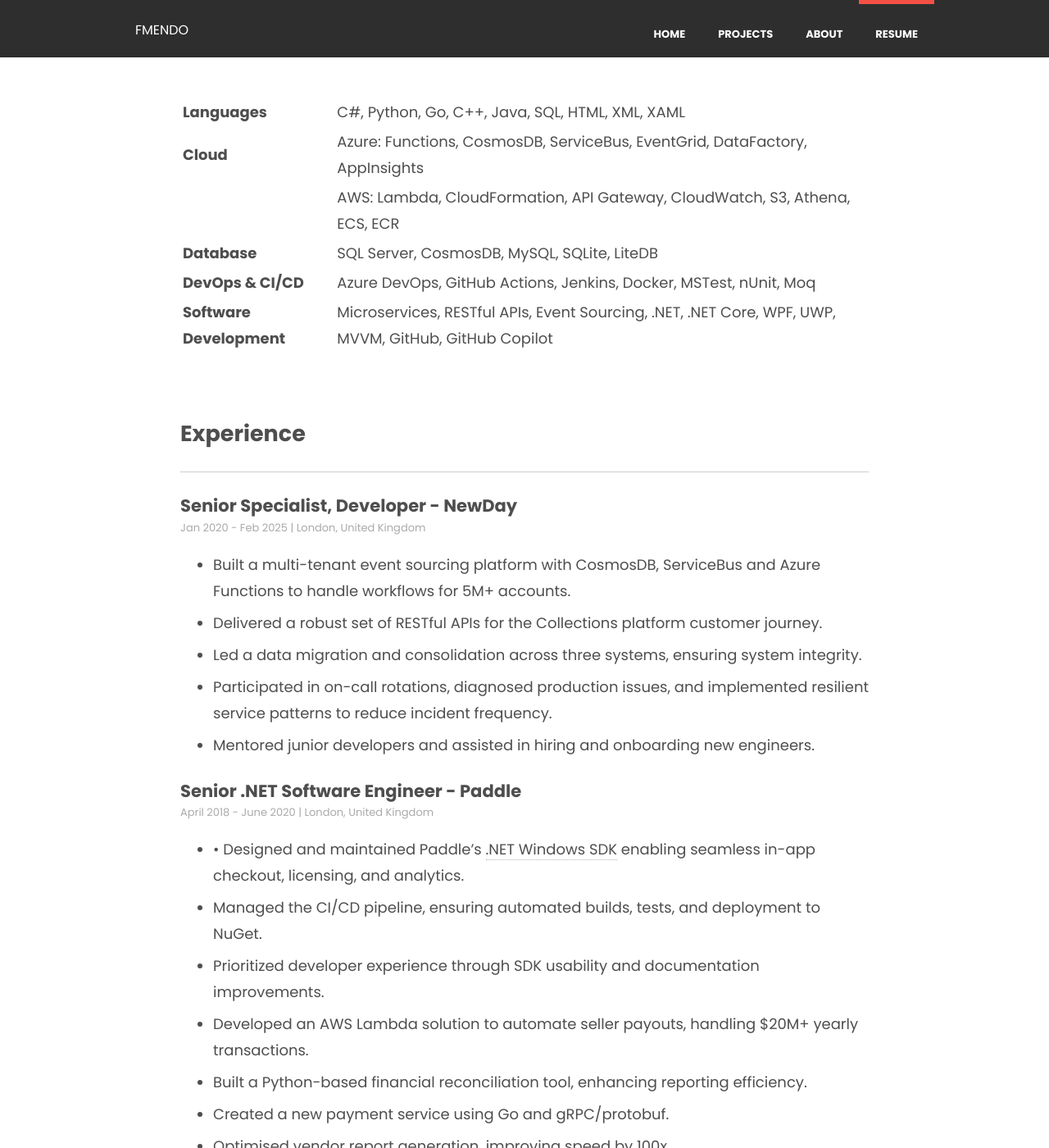
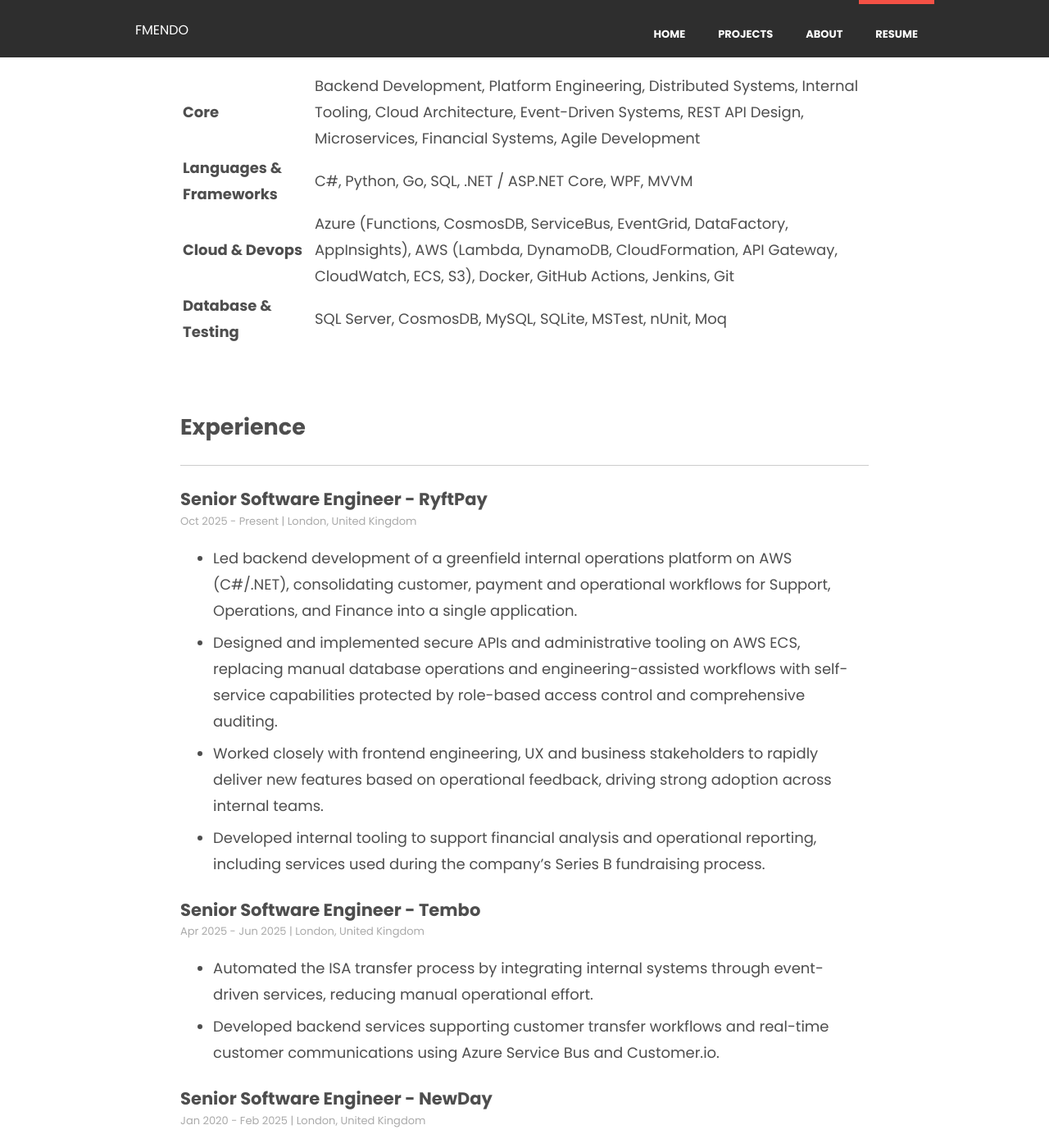
Before and after one commit to fmmendo/fmmendo.github.io, a Jekyll site: the page built from resume.md, in a window 1280 px wide and 1400 px high, scrolled down 594 px. Shown: the whole window at 82% size. Built offline with Jekyll 4.4.1, drawn with Linux system fonts in a browser that asks for light colours; nearby versions of some CDN libraries; some of the changed text lies outside the part shown.

Commit message:
update resume

```diff
--- a/resume.md
+++ b/resume.md
@@ -9,7 +9,7 @@
 
 ---
 
-Results-driven Senior Software Engineer with 13+ years of experience specializing in C#, .NET, cloud architecture, and distributed systems. Proven track record of designing and implementing scalable applications. Experienced in Azure and AWS cloud platforms and with event-driven architectures and microservices.
+Senior Software Engineer with 15+ years' experience designing and building cloud-native backend systems using C# and .NET. Experienced in distributed systems, internal platforms, payment systems and operational tooling across high-growth technology companies.
 
 <br />
 
@@ -17,12 +17,10 @@
 
 |                       |                                                                                           |
 | --------------------- | ----------------------------------------------------------------------------------------- |
-| **Languages**        | C#, Python, Go, C++, Java, SQL, HTML, XML, XAML                                                          |
-| **Cloud**            | Azure: Functions, CosmosDB, ServiceBus, EventGrid, DataFactory, AppInsights
-| | AWS: Lambda, CloudFormation, API Gateway, CloudWatch, S3, Athena, ECS, ECR                 |
-| **Database**         | SQL Server, CosmosDB, MySQL, SQLite, LiteDB                                                          |
-| **DevOps & CI/CD** | Azure DevOps, GitHub Actions, Jenkins, Docker, MSTest, nUnit, Moq |
-| **Software Development** | Microservices, RESTful APIs, Event Sourcing, .NET, .NET Core, WPF, UWP, MVVM, GitHub, GitHub Copilot |
+| **Core**           | Backend Development, Platform Engineering, Distributed Systems, Internal Tooling, Cloud Architecture, Event-Driven Systems, REST API Design, Microservices, Financial Systems, Agile Development |
+| **Languages & Frameworks** | C#, Python, Go, SQL, .NET / ASP.NET Core, WPF, MVVM |
+| **Cloud & Devops** | Azure (Functions, CosmosDB, ServiceBus, EventGrid, DataFactory, AppInsights), AWS (Lambda, DynamoDB, CloudFormation, API Gateway, CloudWatch, ECS, S3), Docker, GitHub Actions, Jenkins, Git |
+| **Database & Testing** | SQL Server, CosmosDB, MySQL, SQLite, MSTest, nUnit, Moq |
 
 <br />
 
@@ -30,27 +28,42 @@
 
 ---
 
-### Senior Specialist, Developer - NewDay
+### Senior Software Engineer - RyftPay
+
+<p style="font-size: small; color: #aaaaaa; margin-top: -25px"> Oct 2025 - Present  |  London, United Kingdom</p>
+
+- Led backend development of a greenfield internal operations platform on AWS (C#/.NET), consolidating customer, payment and operational workflows for Support, Operations, and Finance into a single application.
+- Designed and implemented secure APIs and administrative tooling on AWS ECS, replacing manual database operations and engineering-assisted workflows with self-service capabilities protected by role-based access control and comprehensive auditing.
+- Worked closely with frontend engineering, UX and business stakeholders to rapidly deliver new features based on operational feedback, driving strong adoption across internal teams.
+- Developed internal tooling to support financial analysis and operational reporting, including services used during the company's Series B fundraising process.
+
+### Senior Software Engineer - Tembo
+
+<p style="font-size: small; color: #aaaaaa; margin-top: -25px"> Apr 2025 - Jun 2025  |  London, United Kingdom</p>
+
+- Automated the ISA transfer process by integrating internal systems through event-driven services, reducing manual operational effort.
+- Developed backend services supporting customer transfer workflows and real-time customer communications using Azure Service Bus and Customer.io.
+
+### Senior Software Engineer - NewDay
 
 <p style="font-size: small; color: #aaaaaa; margin-top: -25px"> Jan 2020 - Feb 2025  |  London, United Kingdom</p>
 
--	Built a multi-tenant event sourcing platform with CosmosDB, ServiceBus and Azure Functions to handle workflows for 5M+ accounts.
--	Delivered a robust set of RESTful APIs for the Collections platform customer journey.
--	Led a data migration and consolidation across three systems, ensuring system integrity.
--	Participated in on-call rotations, diagnosed production issues, and implemented resilient service patterns to reduce incident frequency.
--	Mentored junior developers and assisted in hiring and onboarding new engineers.
+- Built a multi-tenant event sourcing platform with CosmosDB, ServiceBus and Azure Functions to handle workflows for 5M+ accounts.
+- Developed backend services supporting the customer journey within the Collections platform.
+- Led a data migration and consolidation across three systems, ensuring system integrity.
+- Participated in on-call rotations, diagnosed production issues, and implemented resilient service patterns to reduce incident frequency.
+- Mentored junior developers and assisted in hiring and onboarding new engineers.
 
 ### Senior .NET Software Engineer - Paddle
 
 <p style="font-size: small; color: #aaaaaa; margin-top: -25px"> April 2018 - June 2020  |  London, United Kingdom</p>
 
-- •	Designed and maintained Paddle’s [.NET Windows SDK](https://www.nuget.org/packages/Paddle.PaddleSDK/) enabling seamless in-app checkout, licensing, and analytics.
--	Managed the CI/CD pipeline, ensuring automated builds, tests, and deployment to NuGet.
--	Prioritized developer experience through SDK usability and documentation improvements.
--	Developed an AWS Lambda solution to automate seller payouts, handling $20M+ yearly transactions.
--	Built a Python-based financial reconciliation tool, enhancing reporting efficiency.
--	Created a new payment service using Go and gRPC/protobuf.
--	Optimised vendor report generation, improving speed by 100x.
+- Developed Paddle's official .NET SDK, simplifying integration of checkout, licensing and analytics for software vendors.
+- Designed and maintained the automated build, test and release pipeline for the SDK, enabling reliable releases through NuGet.
+- Built internal financial services on AWS Lambda that automated seller payout workflows exceeding $20M annually.
+- Developed internal tooling supporting financial operations and reconciliation, reducing manual effort across finance teams.
+- Optimised reporting infrastructure by redesigning SQL queries, improving report generation performance by up to 100×.
+- Contributed to the development of a next-generation payment platform using Go, gRPC, protobuf, and AWS ECS.
 
 ### Senior Mobile Developer - Nodes
 
```
